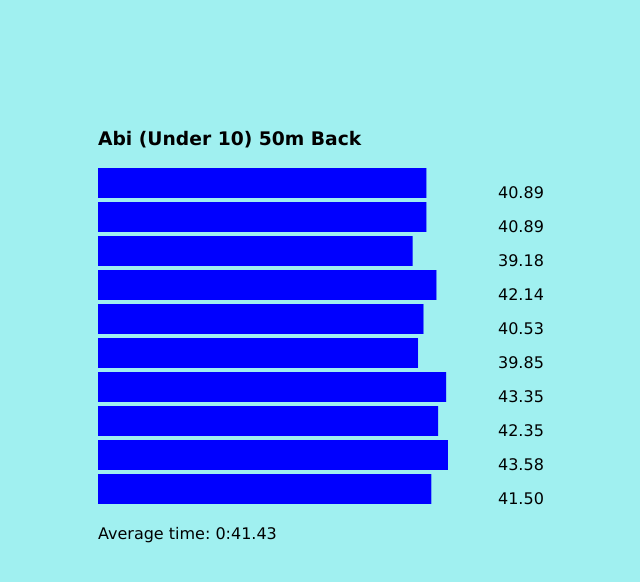
After one commit to tboopeshkumar/HeadFirstPythonV3, a Flask app: template webapp/templates/Abi-10-50m-Back.html in a window 1280 px wide. The commit adds this page. Shown: the top 582 px of the page, without its empty margins (30-670 px from the left). Run offline with Flask 3, Linux system fonts and the light colour scheme; the template is opened without the code that fills it, so the values that code supplies are empty.

Commit message:
Chapter 8

```diff
--- a/webapp/app.py
+++ b/webapp/app.py
@@ -10,7 +10,7 @@ app.secret_key = "b437Ar8jXdmeVTDZThgEZhLUmVL7EErRwna6Yfgwv"
 def index():
     return render_template(
         "index.html",
-        title="Welcome to the Swimclub system",
+        title="Welcome to Swimclub",
     )
 
 @app.get("/swimmers")
--- /dev/null
+++ b/webapp/static/webapp.css
@@ -0,0 +1,24 @@
+body {
+    font-family: Verdana, Geneva, Tahoma, sans-serif;
+    background-color: rgb(160,240,240);
+    margin: 10%;
+}
+
+h2 {
+    font-size: 150%;
+}
+
+input[type=submit] {
+    width: 8em;
+    color: white;
+    background-color: blue;
+    font-weight: bold;
+}
+
+a{
+    text-decoration: none;
+    font-weight: bold;
+}
+a:hover{
+    text-decoration: underline;
+}
--- a/webapp/swimclub.py
+++ b/webapp/swimclub.py
@@ -49,6 +49,7 @@ def produce_bar_chart(fn, location=CHARTS):
     <html>
         <head>
             <title>{title}</title>
+            <link rel="stylesheet" href="/static/webapp.css" />
         </head>
         <body>
         <h3>{title}</h3>
--- /dev/null
+++ b/webapp/templates/Abi-10-50m-Back.html
@@ -0,0 +1,52 @@
+<!DOCTYPE html>
+    <html>
+        <head>
+            <title>Abi (Under 10) 50m Back</title>
+            <link rel="stylesheet" href="/static/webapp.css" />
+        </head>
+        <body>
+        <h3>Abi (Under 10) 50m Back</h3>
+
+            <svg height="30" width="400">
+                <rect height="30" width="328.4" style="fill:rgb(0,0,255);" />
+            </svg>40.89<br />
+
+            <svg height="30" width="400">
+                <rect height="30" width="328.4" style="fill:rgb(0,0,255);" />
+            </svg>40.89<br />
+
+            <svg height="30" width="400">
+                <rect height="30" width="314.66" style="fill:rgb(0,0,255);" />
+            </svg>39.18<br />
+
+            <svg height="30" width="400">
+                <rect height="30" width="338.44" style="fill:rgb(0,0,255);" />
+            </svg>42.14<br />
+
+            <svg height="30" width="400">
+                <rect height="30" width="325.5" style="fill:rgb(0,0,255);" />
+            </svg>40.53<br />
+
+            <svg height="30" width="400">
+                <rect height="30" width="320.04" style="fill:rgb(0,0,255);" />
+            </svg>39.85<br />
+
+            <svg height="30" width="400">
+                <rect height="30" width="348.15" style="fill:rgb(0,0,255);" />
+            </svg>43.35<br />
+
+            <svg height="30" width="400">
+                <rect height="30" width="340.12" style="fill:rgb(0,0,255);" />
+            </svg>42.35<br />
+
+            <svg height="30" width="400">
+                <rect height="30" width="350.0" style="fill:rgb(0,0,255);" />
+            </svg>43.58<br />
+
+            <svg height="30" width="400">
+                <rect height="30" width="333.3" style="fill:rgb(0,0,255);" />
+            </svg>41.50<br />
+
+        <p>Average time: 0:41.43</p>
+        </body>
+    </html>
--- a/webapp/templates/base.html
+++ b/webapp/templates/base.html
@@ -2,9 +2,10 @@
 <html>
     <head>
         <title>{{title}}</title>
+        <link rel="stylesheet" href="/static/webapp.css" />
     </head>
     <body>
-        <h3>{{title}}</h3>
+        <h2>{{title}}</h2>
         {% block body %}
         {% endblock %}
     </body>
--- a/webapp/templates/index.html
+++ b/webapp/templates/index.html
@@ -1,7 +1,6 @@
 {% extends "base.html" %}
 {% block body %}
 <p>
-    This is the Coach's swimclub system.
     Begin by selecting a <a href="/swimmers">swimmer</a> to work with.
 </p>
 {% endblock %}
--- a/webapp/templates/select.html
+++ b/webapp/templates/select.html
@@ -6,7 +6,7 @@
     <select name="{{ select_id }}" id="{{ select_id }}">
 
         {% for name in data %}
-            <option value="{{ name }}">{{ name }}</option>
+            <option value="{{ name }}">{{ name.removesuffix(".txt").split("-", 2)[-1] }}</option>
         {% endfor %}
 
     </select>
```
Also changed, not shown: 4 other files.
